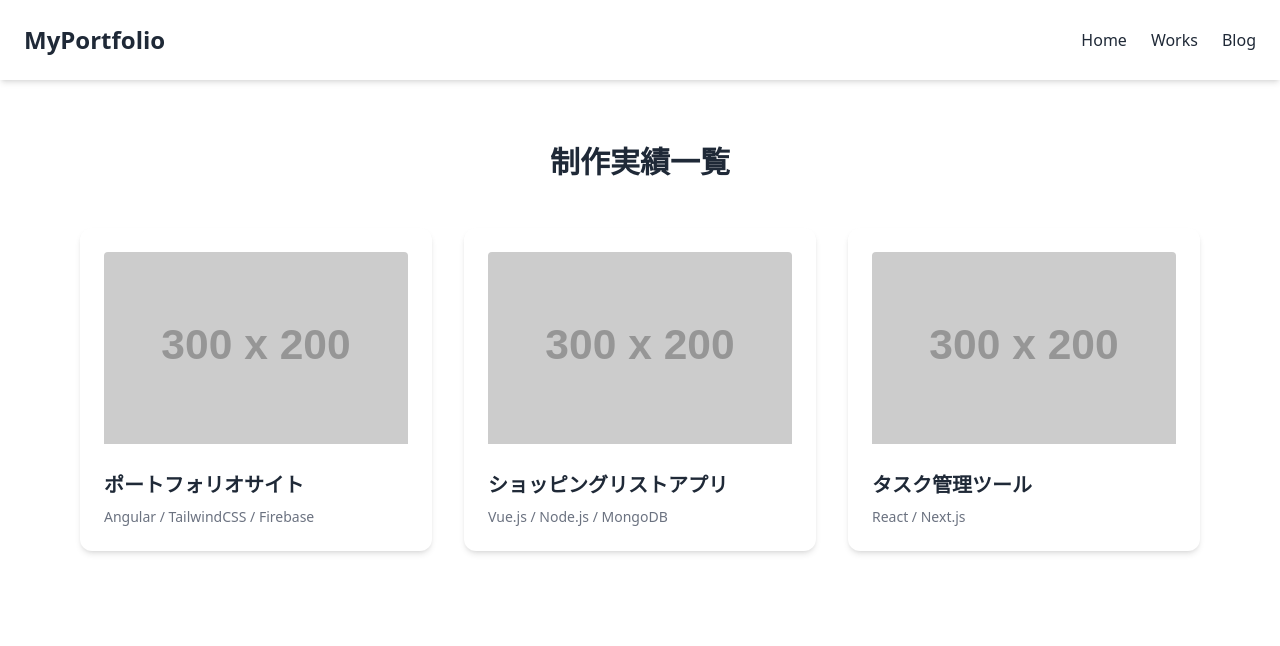
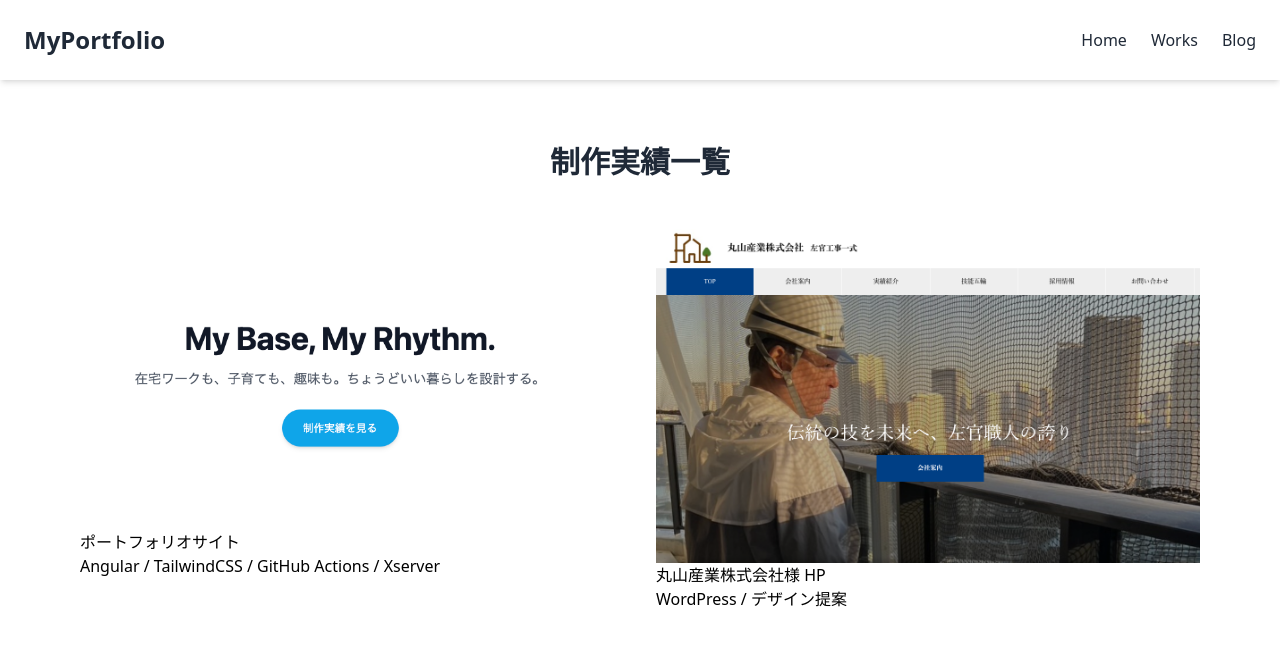
Before and after one commit to KentasSato315/my-portfolio, an Angular app: page /works in a window 1280 px wide. Shown: the top 646 px of the page. Built offline with nearby package versions, Linux system fonts and the light colour scheme.

Commit message:
add work info

```diff
--- a/angular.json
+++ b/angular.json
@@ -22,6 +22,7 @@
             ],
             "tsConfig": "tsconfig.app.json",
             "assets": [
+              "src/assets",
               {
                 "glob": "**/*",
                 "input": "public"
--- a/src/app/home/home.component.html
+++ b/src/app/home/home.component.html
@@ -18,23 +18,18 @@
     </h2>
 
       <div class="grid grid-cols-1 sm:grid-cols-2 md:grid-cols-2 gap-8 max-w-6xl mx-auto px-4">
-      <div *ngFor="let work of works" class="bg-white p-6 rounded-xl shadow-md transform transition-all duration-300 hover:scale-105 hover:shadow-2xl">
+          <div *ngFor="let work of works" class="bg-white p-6 rounded-xl shadow-md hover:scale-105 transition-all duration-300">
+              <a [routerLink]="work.link">
                   <div class="aspect-[3/2] overflow-hidden rounded mb-4">
-          <!-- aspect-[3/2]	アスペクト比を3:2にする（幅:高さ=3:2）	 -->
-          <!-- overflow-hidden → はみ出た部分を隠す -->
                       <img [src]="work.imageUrl" alt="{{ work.title }}"
-               class="rounded w-full h-48 object-cover transform transition-transform duration-300 hover:scale-105">
-          <!-- w-full	幅を親要素いっぱいに広げる	カードにぴったり合う -->
-          <!-- h-48	高さを固定する（12rem＝約192px）	全カード同じ高さになる -->
-          <!-- object-cover	画像の縦横比を保ったまま、枠いっぱいにカバー表示	画像が伸びたり潰れたりしない -->
-          <!-- transform	変形（ズーム）を許可する	 -->
-          <!-- transition-transform duration-300	変形にアニメーションを付ける（0.3秒）	 -->
-          <!-- hover:scale-105	hover時に105%拡大 -->
-          <h3 class="text-xl font-semibold mb-2 text-gray-800">{{ work.title }}</h3>
+                           class="w-full h-48 object-cover rounded hover:scale-105 transition duration-300">
                   </div>
+                  <h3 class="text-xl font-semibold text-gray-800 mb-2">{{ work.title }}</h3>
                   <p class="text-sm text-gray-500">{{ work.tags }}</p>
+              </a>
           </div>
       </div>
+
 
       <div class="text-center mt-10">
       <a routerLink="/works" class="px-8 py-4 bg-sky-500 text-white rounded-full hover:bg-sky-600 transition">
@@ -59,7 +54,7 @@
       <h2 class="text-3xl font-bold mb-4 text-gray-800">お問い合わせ</h2>
       <p class="text-gray-600 mb-6">制作のご依頼・ご相談などお気軽にどうぞ！</p>
       <a
-        href="mailto:your@email.com"
+        href="https://miro-base.com/blog/contact"
         class="inline-block px-8 py-4 bg-sky-500 text-white rounded-full hover:bg-sky-600 transition"
       >
         メールで問い合わせる
--- a/src/app/home/home.component.ts
+++ b/src/app/home/home.component.ts
@@ -19,14 +19,16 @@ export class HomeComponent implements OnInit{
 
   works = [
     {
-      imageUrl: 'https://placehold.co/300x200',
+      imageUrl: 'assets/portfolio.png',
       title: 'ポートフォリオサイト',
-      tags: 'Angular / TailwindCSS / Firebase'
+      tags: 'Angular / TailwindCSS / GitHub Actions / Xserver',
+      link: '/works/portfolio'
     },
     {
-      imageUrl: 'https://placehold.co/300x200',
-      title: 'ショッピングリストアプリ',
-      tags: 'Vue.js / Node.js / MongoDB'
+      imageUrl: 'assets/sakan-maruyama.png',
+      title: '丸山産業株式会社様 HP',
+      tags: 'WordPress / デザイン提案',
+      link: '/works/maruyama'
     },
   ];
 
--- a/src/app/works/works.component.html
+++ b/src/app/works/works.component.html
@@ -1,16 +1,23 @@
 <section class="py-16">
   <h2 class="text-3xl font-bold text-center mb-12 text-gray-800">制作実績一覧</h2>
 
-  <div class="grid grid-cols-1 sm:grid-cols-2 md:grid-cols-3 gap-8 max-w-6xl mx-auto px-4">
-    <a [routerLink]="['/works', work.id]" class="block" *ngFor="let work of works; let i = index">
-        <div class="bg-white p-6 rounded-xl shadow-md hover:shadow-lg transition transform hover:scale-105">
-          <div class="aspect-[3/2] overflow-hidden rounded mb-4">
-            <img [src]="work.imageUrl" alt="{{ work.title }}"
-                 class="w-full h-48 object-cover transition-transform duration-300 hover:scale-105">
-          </div>
-          <h3 class="text-xl font-semibold text-gray-800 mb-2">{{ work.title }}</h3>
-          <p class="text-sm text-gray-500">{{ work.tags }}</p>
-        </div>
-    </a>
+  <div class="grid grid-cols-1 sm:grid-cols-2 md:grid-cols-2 gap-8 max-w-6xl mx-auto px-4">
+    <div *ngFor="let work of works" class="...">
+      <a *ngIf="work.link.startsWith('http')" [href]="work.link" target="_blank" rel="noopener" class="block">
+        <!-- 外部リンク -->
+        <img [src]="work.imageUrl" alt="{{ work.title }}" class="..." />
+        <h3>{{ work.title }}</h3>
+        <p>{{ work.tags }}</p>
+      </a>
+
+      <a *ngIf="!work.link.startsWith('http')" [routerLink]="work.link" class="block">
+        <!-- 内部リンク -->
+        <img [src]="work.imageUrl" alt="{{ work.title }}" class="..." />
+        <h3>{{ work.title }}</h3>
+        <p>{{ work.tags }}</p>
+      </a>
+    </div>
+
   </div>
+
 </section>
--- a/src/app/works/works.component.ts
+++ b/src/app/works/works.component.ts
@@ -13,21 +13,17 @@ export class WorksComponent {
   works = [
     {
       id: '1',
-      imageUrl: 'https://placehold.co/300x200',
+      imageUrl: 'assets/portfolio.png',
       title: 'ポートフォリオサイト',
-      tags: 'Angular / TailwindCSS / Firebase'
+      tags: 'Angular / TailwindCSS / GitHub Actions / Xserver',
+      link: '/'
     },
     {
       id: '2',
-      imageUrl: 'https://placehold.co/300x200',
-      title: 'ショッピングリストアプリ',
-      tags: 'Vue.js / Node.js / MongoDB'
+      imageUrl: 'assets/sakan-maruyama.png',
+      title: '丸山産業株式会社様 HP',
+      tags: 'WordPress / デザイン提案',
+      link: 'https://sakan-maruyama.co.jp/'
     },
-    {
-      id: '3',
-      imageUrl: 'https://placehold.co/300x200',
-      title: 'タスク管理ツール',
-      tags: 'React / Next.js'
-    }
   ];
 }
```
Also changed, not shown: src/assets/portfolio.png (added), src/assets/sakan-maruyama.png (added). Lines whose indentation alone changed are shown as unchanged.
